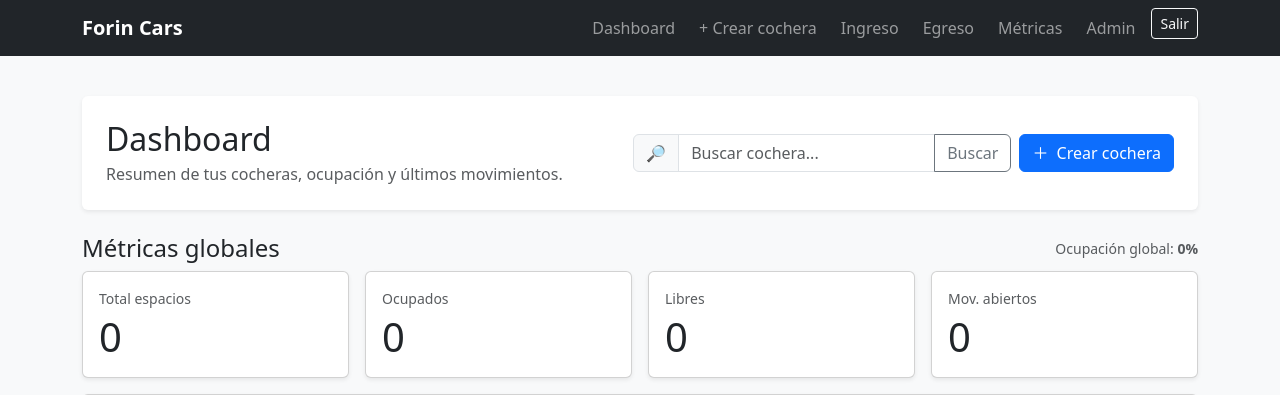
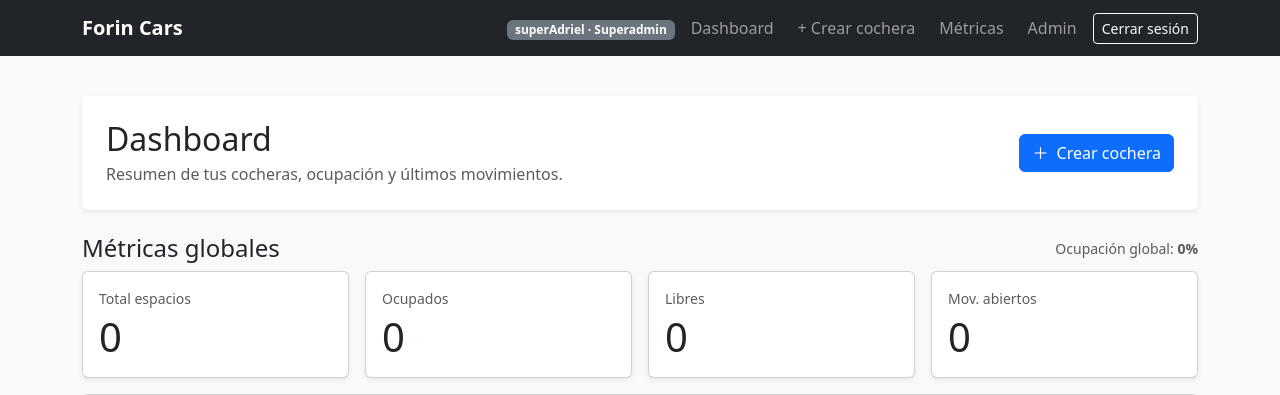
Before and after one commit to fabri404/Gestor-de-cocheras, a Django app: page /dashboard/ in a window 1280 px wide. Shown: the top 395 px of the page. Run offline with Django 5.2, Linux system fonts and the light colour scheme; a user stored in the database is signed in; data comes from the database, SQL or seed files in the repository; both versions use the stored data as it was after the commit.

Commit message:
[UPDATE] base html

```diff
--- a/forin_cars/templates/base.html
+++ b/forin_cars/templates/base.html
@@ -9,7 +9,7 @@
   <!-- Bootstrap -->
   <link href="https://cdn.jsdelivr.net/npm/bootstrap@5.3.3/dist/css/bootstrap.min.css" rel="stylesheet">
 
-  <!-- FontAwesome (para el ojito del password) -->
+  <!-- FontAwesome (ojito password) -->
   <link rel="stylesheet" href="https://cdnjs.cloudflare.com/ajax/libs/font-awesome/6.5.0/css/all.min.css">
 
   {% block extra_head %}{% endblock %}
@@ -19,6 +19,7 @@
 
 <nav class="navbar navbar-expand-lg navbar-dark bg-dark">
   <div class="container">
+
     <a class="navbar-brand fw-bold"
        href="{% if request.user.is_authenticated %}{% url 'dashboard' %}{% else %}{% url 'login' %}{% endif %}">
       Forin Cars
@@ -30,9 +31,25 @@
     </button>
 
     <div class="collapse navbar-collapse" id="nav">
-      <ul class="navbar-nav ms-auto gap-2">
+      <ul class="navbar-nav ms-auto gap-2 align-items-lg-center">
 
         {% if request.user.is_authenticated %}
+
+          <!-- Rol/usuario -->
+          <li class="nav-item">
+            <span class="badge text-bg-secondary">
+              {{ request.user.username }} ·
+              {% if request.user.is_superuser %}
+                Superadmin
+              {% elif can_manage_cochera %}
+                Admin Dueño
+              {% elif can_operate %}
+                Admin Empleado
+              {% else %}
+                Usuario
+              {% endif %}
+            </span>
+          </li>
 
           <li class="nav-item">
             <a class="nav-link" href="{% url 'dashboard' %}">Dashboard</a>
@@ -44,23 +61,13 @@
             </li>
           {% endif %}
 
-          {% if can_operate %}
+          {% if can_manage_cochera %}
             <li class="nav-item">
-              <a class="nav-link" href="{% url 'parking:ingreso' %}">Ingreso</a>
-            </li>
-            <li class="nav-item">
-              <a class="nav-link" href="{% url 'parking:egreso' %}">Egreso</a>
+              <!-- Evita NoReverseMatch: ajustá el path si tu app métricas usa otra URL -->
+              <a class="nav-link" href="/metrics/">Métricas</a>
             </li>
           {% endif %}
 
-          {# Métricas SOLO para quien corresponde (normalmente dueño/superadmin) #}
-          {% if can_manage_cochera %}
-            <li class="nav-item">
-              <a class="nav-link">Métricas</a>
-            </li>
-          {% endif %}
-
-          {# Link a Django Admin SOLO superuser #}
           {% if request.user.is_superuser %}
             <li class="nav-item">
               <a class="nav-link" href="{% url 'admin:index' %}">Admin</a>
@@ -68,7 +75,7 @@
           {% endif %}
 
           <li class="nav-item">
-            <a class="btn btn-outline-light btn-sm" href="{% url 'logout' %}">Salir</a>
+            <a class="btn btn-outline-light btn-sm" href="{% url 'logout' %}">Cerrar sesión</a>
           </li>
 
         {% else %}
@@ -76,6 +83,7 @@
           <li class="nav-item">
             <a class="nav-link" href="{% url 'login' %}">Login</a>
           </li>
+
           <li class="nav-item">
             <a class="btn btn-primary btn-sm" href="{% url 'registro' %}">Registrarse</a>
           </li>
@@ -86,7 +94,7 @@
   </div>
 </nav>
 
-{# Mensajes globales #}
+<!-- Mensajes globales -->
 <div class="container mt-3">
   {% if messages %}
     {% for message in messages %}
--- a/forin_cars/users/templates/users/dashboard.html
+++ b/forin_cars/users/templates/users/dashboard.html
@@ -17,20 +17,6 @@
         </div>
 
         <div class="d-flex flex-column flex-sm-row gap-2">
-          <form class="d-flex" method="get" action="">
-            <div class="input-group">
-              <span class="input-group-text">🔎</span>
-              <input
-                type="search"
-                name="q"
-                class="form-control"
-                placeholder="Buscar cochera..."
-                value="{{ request.GET.q|default:'' }}"
-                aria-label="Buscar cochera"
-              >
-              <button class="btn btn-outline-secondary" type="submit">Buscar</button>
-            </div>
-          </form>
 
           {% if can_manage_cochera %}
             <a class="btn btn-primary" href="{% url 'parking:cochera_new' %}">
@@ -250,9 +236,6 @@
             <div class="card-footer bg-transparent border-0 pt-0 pb-3 px-3">
               <div class="d-flex flex-wrap gap-2 align-items-center justify-content-between">
                 <div class="btn-group" role="group" aria-label="Acciones cochera">
-                  <a class="btn btn-outline-primary btn-sm" href="{% url 'parking:cochera_detail' c.id %}">
-                    Detalle
-                  </a>
 
                   {% if can_manage_cochera and item.is_owner %}
                     <a class="btn btn-outline-warning btn-sm" href="{% url 'parking:cochera_edit' c.id %}">
@@ -261,7 +244,7 @@
                   {% endif %}
 
                   <a class="btn btn-outline-secondary btn-sm" href="{% url 'parking:cochera_qr' c.id %}" target="_blank">
-                    QR
+                     Ingreso: QR
                   </a>
                 </div>
 
```
Also changed, not shown: forin_cars/db.sqlite3.
